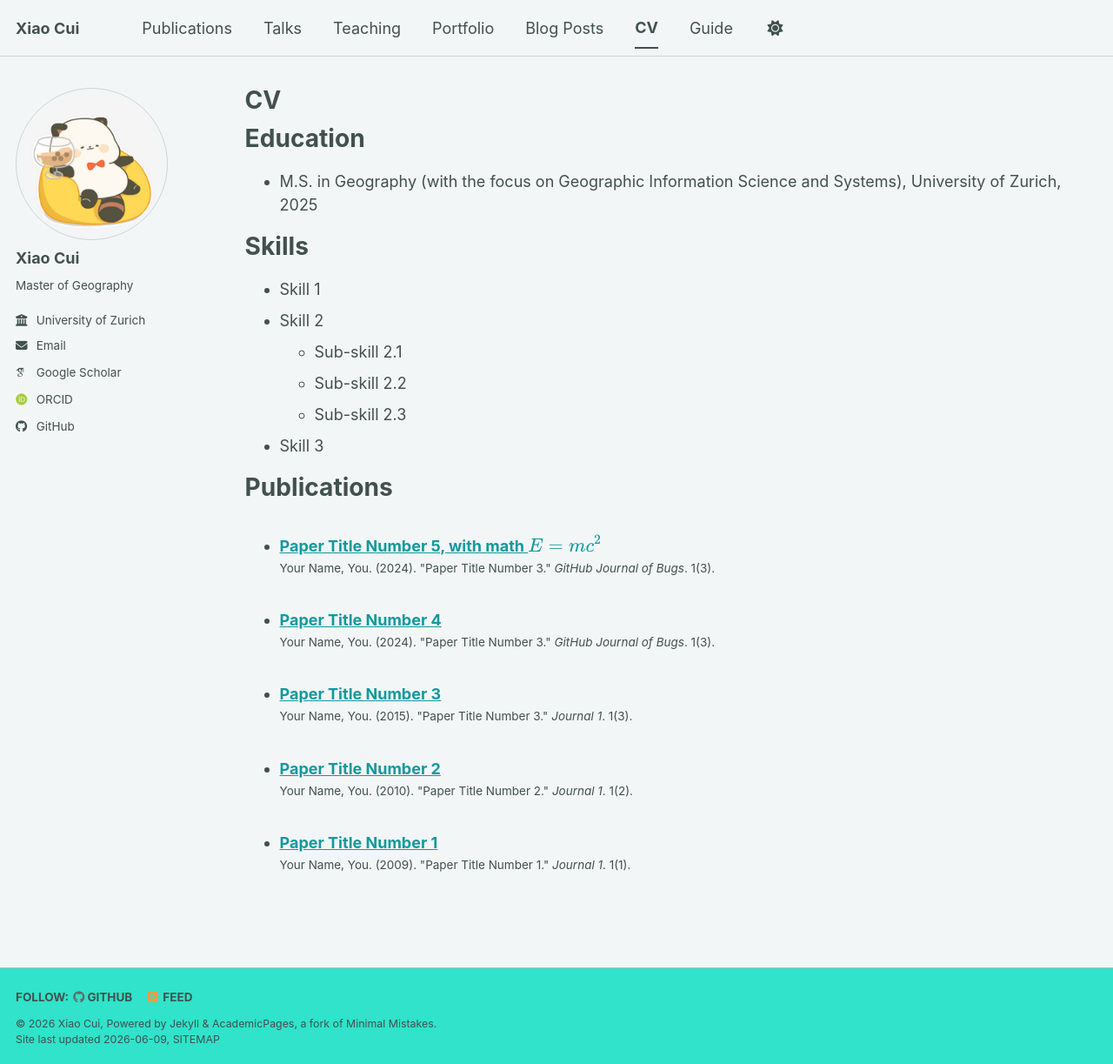
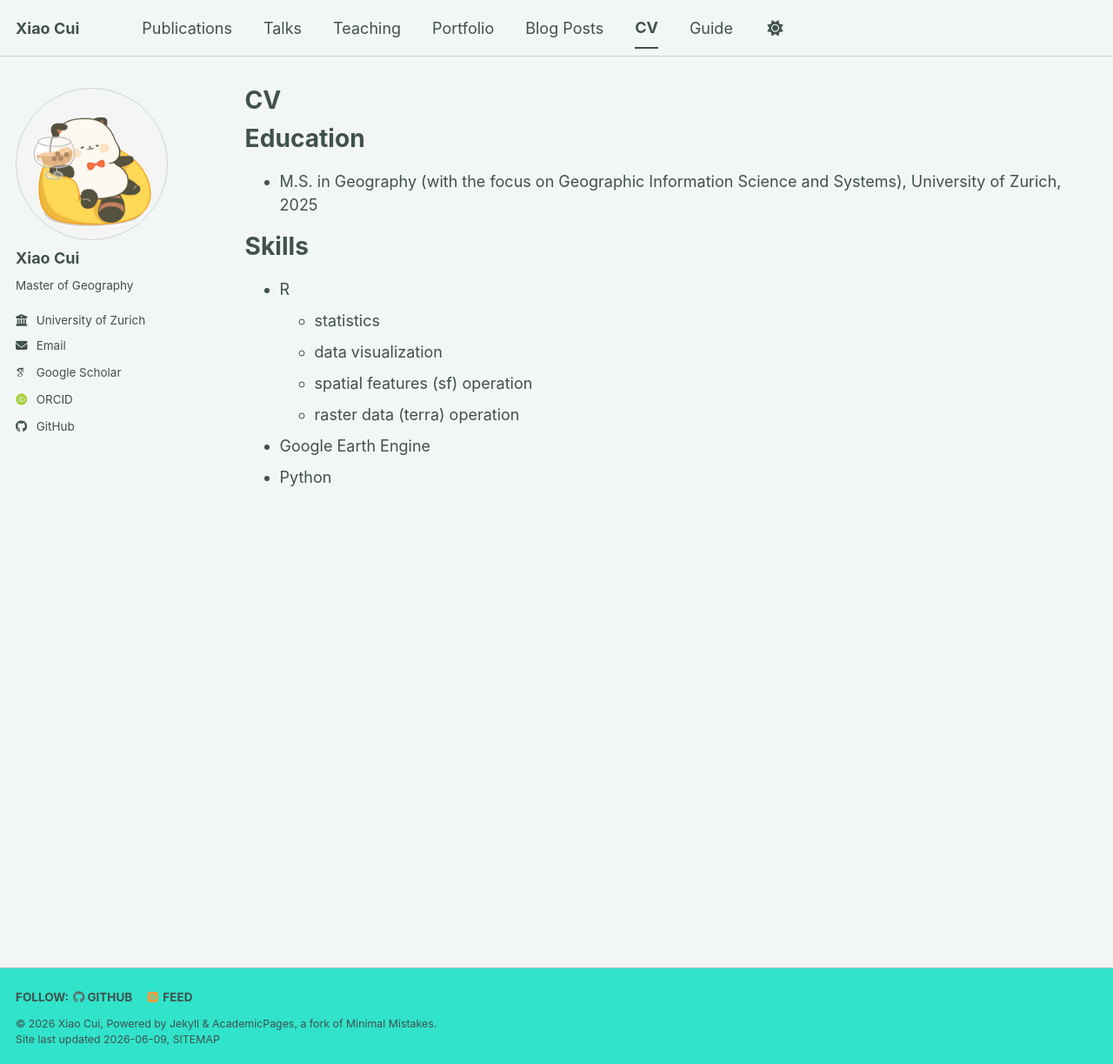
Before and after one commit to 666Xiao666/666Xiao666.github.io, a Jekyll site: the page built from _pages/cv.md, in a window 1280 px wide and 1223 px high. Shown: the whole window at 87% size. Built offline with Jekyll 4.4.1, drawn with Linux system fonts in a browser that asks for light colours; some web fonts are replaced; a script bundle is joined from its source files by our own code; library files that are not in the unit come from our copies.

Commit message:
Revise skills section in CV
Updated skills section to include specific skills and removed old entries.

```diff
--- a/_pages/cv.md
+++ b/_pages/cv.md
@@ -15,15 +15,10 @@ Education
 
 Skills
 ======
-* Skill 1
-* Skill 2
-  * Sub-skill 2.1
-  * Sub-skill 2.2
-  * Sub-skill 2.3
-* Skill 3
-
-Publications
-======
-  <ul>{% for post in site.publications reversed %}
-    {% include archive-single-cv.html %}
-  {% endfor %}</ul>
+* R
+  * statistics
+  * data visualization
+  * spatial features (sf) operation
+  * raster data (terra) operation
+* Google Earth Engine
+* Python
```
